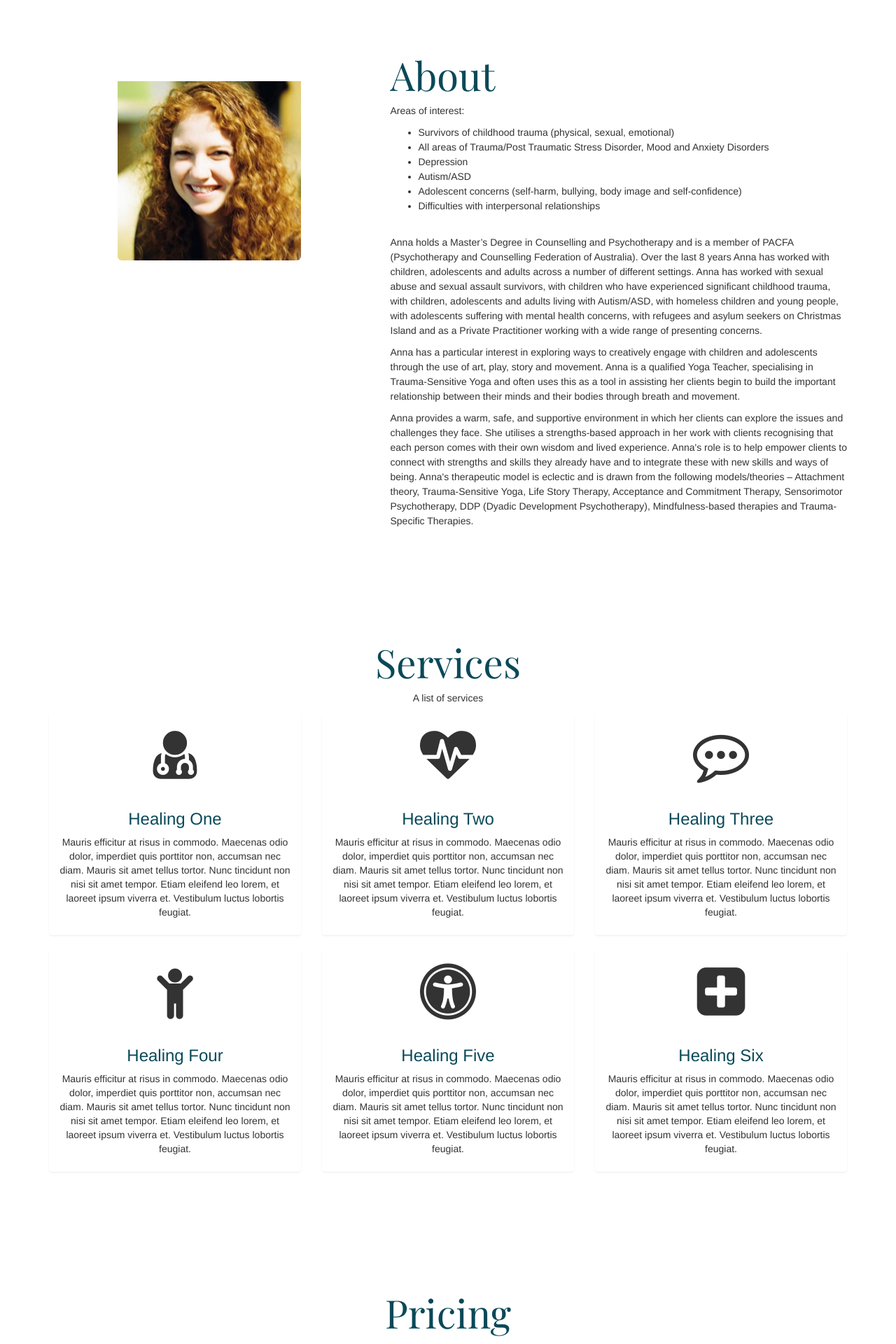
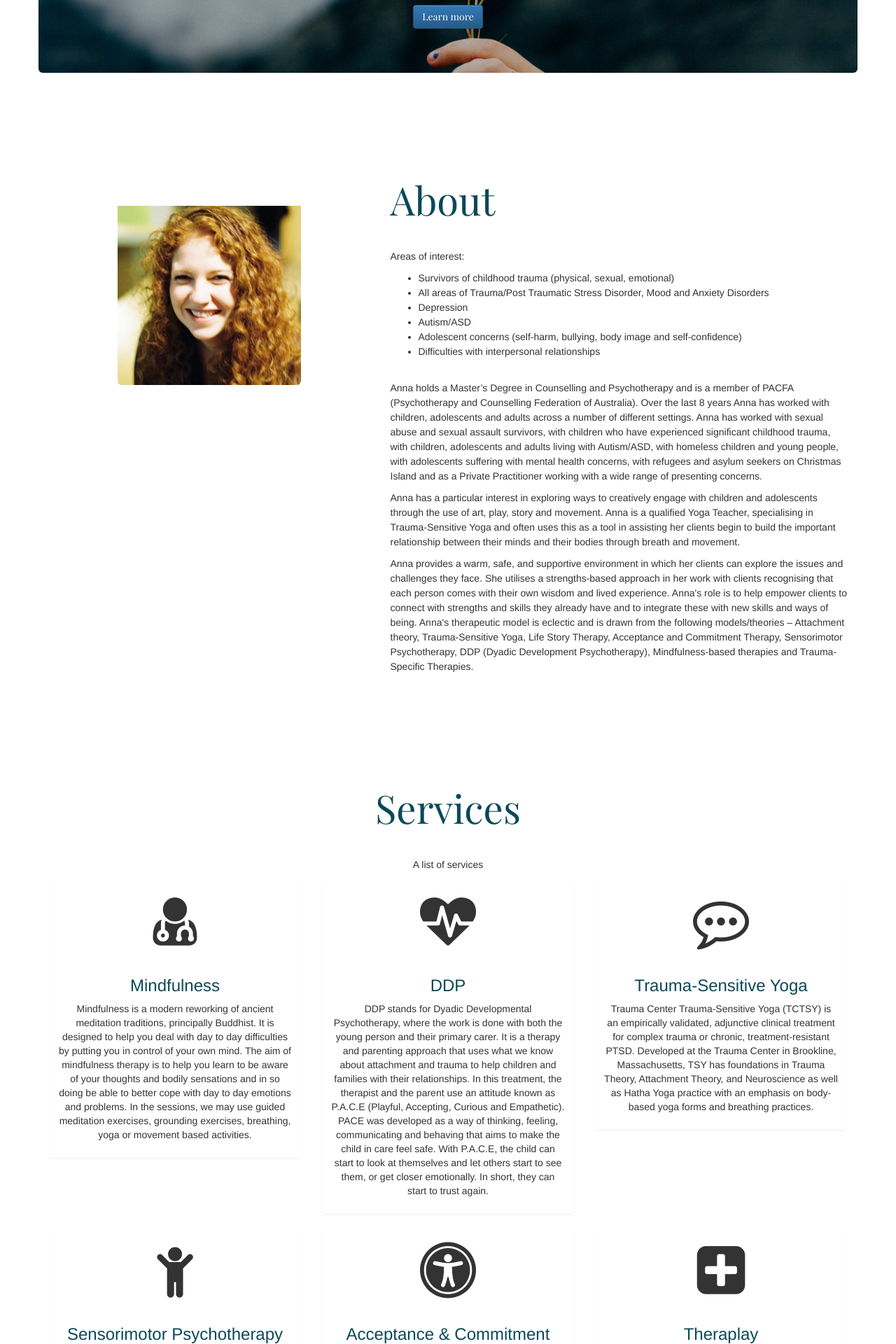
Before and after one commit to bobb3666/GOOD_CODE-staticsite, a Django app: template pages/templates/index.html in a window 1280 px wide. Shown: the part 760-2680 px from the top of the page at 70% size. Run offline with Django 3.2, Linux system fonts and the light colour scheme; the template is opened without the code that fills it, so the values that code supplies are empty; some libraries are stand-ins or nearby versions.

Commit message:
Filled some services section, added yoga section, added a logo

```diff
--- a/pages/static/css/main.css
+++ b/pages/static/css/main.css
@@ -14,7 +14,7 @@ body {
 	text-align: center;
 	background-color: white;
 	margin-top: -60px;
-	padding-top: 40px;
+	padding-top: 0px;
 	padding-bottom: 15px;
 	color: #0A4958;
 
@@ -71,7 +71,11 @@ section {
 	padding-top: 60px;
 	padding-bottom: 30px;
 }
-
+#logopic {
+	padding-bottom: -30px;
+	margin-bottom: -40px;
+	padding-top: 80px;
+}
 h1, h2, h3, h4, h5, h6 {
 	color: #0A4958;
 	padding-top: 10px;
@@ -81,6 +85,7 @@ h1 {
 	padding-top: 40px;
 	font-size: 4em;
 	font-family: 'Playfair Display', serif;
+	padding-bottom: 30px;
 }
 
 footer {
@@ -152,6 +157,10 @@ footer ul {
 	font-weight: 600;
 }
 
+#yoga {
+	text-align: center;
+}
+
 #mappy {
 	padding-top: 20px;
 }
--- a/pages/templates/contact.html
+++ b/pages/templates/contact.html
@@ -1,7 +1,7 @@
 <div class="row">
 	<div class="col-md-offset-3 col-md-6">
 		<h1>Contact</h1>
-		<h2 id="contactNumber">(123) 345 345</h2>
+		<h2 id="contactNumber">0431 304 985</h2>
 	</div>
 </div>
 
@@ -26,8 +26,8 @@
 				123 Local Street<br>
 				St Kilda<br>
 				VIC, 3005<br>
-				<abbr title="Phone">P: </abbr><a href="telto:1233449494">(123) 345 345</a><br>
-				<abbr title="Email">E: </abbr> <a href="mailto:email@email.com">email@email.com</a>
+				<abbr title="Phone">P: </abbr><a href="telto:0431304985">0431 304 985</a><br>
+				<abbr title="Email">E: </abbr> <a href="mailto:annafasolo@gmail.com">annafasolo@gmail.com</a>
 			</address>
 		</p>
 	</div>
--- a/pages/templates/header.html
+++ b/pages/templates/header.html
@@ -1,11 +1,12 @@
 	<div class="row">
 	<div class="container" id="topHeader">
+		<img src="../static/img/logo_01.jpg" alt="..." class="img-responsive img-rounded center-block" id="logopic" width="150px">
 		<h1>AF|<small>Psychotherapy</small></h1>
 		<p>
 			<address>
 				<strong>Anna Fasolo</strong><br>
-				<abbr title="Phone">P: </abbr><a href="tel:1233449494">(123) 345 345</a><br>
-				<abbr title="Email">E: </abbr> <a href="mailto:email@email.com">email@email.com</a>
+				<abbr title="Phone">P: </abbr><a href="telto:0431304985">0431 304 985</a><br>
+				<abbr title="Email">E: </abbr> <a href="mailto:annafasolo@gmail.com">annafasolo@gmail.com</a>
 			</address>
 		</p>
 		<p id="socialButtons">
--- a/pages/templates/index.html
+++ b/pages/templates/index.html
@@ -59,8 +59,12 @@
                     <li>
                         <a class="page-scroll" href="#services">Services</a>
                     </li>
+
                     <li>
                         <a class="page-scroll" href="#pricing">Pricing</a>
+                    </li>
+                    <li>
+                        <a class="page-scroll" href="#yoga">Yoga</a>
                     </li>
                     <li>
                         <a class="page-scroll" href="#contact">Contact</a>
@@ -87,8 +91,13 @@
     {% include 'services.html' %}
     </section>
 
+
     <section id="pricing">
     {% include 'pricing.html' %}
+    </section>
+
+    <section id="yoga">
+    {% include 'yoga.html' %}
     </section>
 
     <section id="contact">
--- a/pages/templates/services.html
+++ b/pages/templates/services.html
@@ -9,9 +9,9 @@
 		<div class="thumbnail myThumbnail">
 			<i class="fa fa-user-md"></i>
 			<div class="caption">
-				<h3>Healing One</h3>
+				<h3>Mindfulness</h3>
 				<p>
-				 Mauris efficitur at risus in commodo. Maecenas odio dolor, imperdiet quis porttitor non, accumsan nec diam. Mauris sit amet tellus tortor. Nunc tincidunt non nisi sit amet tempor. Etiam eleifend leo lorem, et laoreet ipsum viverra et. Vestibulum luctus lobortis feugiat.
+				 Mindfulness is a modern reworking of ancient meditation traditions, principally Buddhist. It is designed to help you deal with day to day difficulties by putting you in control of your own mind. The aim of mindfulness therapy is to help you learn to be aware of your thoughts and bodily sensations and in so doing be able to better cope with day to day emotions and problems. In the sessions, we may use guided meditation exercises, grounding exercises, breathing, yoga or movement based activities.
 				</p>
 			</div>
 		</div>
@@ -20,9 +20,9 @@
 		<div class="thumbnail myThumbnail">
 			<i class="fa fa-heartbeat"></i>
 			<div class="caption">
-				<h3>Healing Two</h3>
+				<h3>DDP</h3>
 				<p>
-				 Mauris efficitur at risus in commodo. Maecenas odio dolor, imperdiet quis porttitor non, accumsan nec diam. Mauris sit amet tellus tortor. Nunc tincidunt non nisi sit amet tempor. Etiam eleifend leo lorem, et laoreet ipsum viverra et. Vestibulum luctus lobortis feugiat.
+				 DDP stands for Dyadic Developmental Psychotherapy, where the work is done with both the young person and their primary carer. It is a therapy and parenting approach that uses what we know about attachment and trauma to help children and families with their relationships. In this treatment, the therapist and the parent use an attitude known as P.A.C.E (Playful, Accepting, Curious and Empathetic). PACE was developed as a way of thinking, feeling, communicating and behaving that aims to make the child in care feel safe. With P.A.C.E, the child can start to look at themselves and let others start to see them, or get closer emotionally. In short, they can start to trust again.
 				</p>
 			</div>
 		</div>
@@ -31,9 +31,9 @@
 		<div class="thumbnail myThumbnail">
 			<i class="fa fa-commenting-o"></i>
 			<div class="caption">
-				<h3>Healing Three</h3>
+				<h3>Trauma-Sensitive Yoga</h3>
 				<p>
-				 Mauris efficitur at risus in commodo. Maecenas odio dolor, imperdiet quis porttitor non, accumsan nec diam. Mauris sit amet tellus tortor. Nunc tincidunt non nisi sit amet tempor. Etiam eleifend leo lorem, et laoreet ipsum viverra et. Vestibulum luctus lobortis feugiat.
+				 Trauma Center Trauma-Sensitive Yoga (TCTSY) is an empirically validated, adjunctive clinical treatment for complex trauma or chronic, treatment-resistant PTSD. Developed at the Trauma Center in Brookline, Massachusetts, TSY has foundations in Trauma Theory, Attachment Theory, and Neuroscience as well as Hatha Yoga practice with an emphasis on body-based yoga forms and breathing practices.
 				</p>
 			</div>
 		</div>
@@ -44,9 +44,15 @@
 		<div class="thumbnail myThumbnail">
 			<i class="fa fa-child"></i>
 			<div class="caption">
-				<h3>Healing Four</h3>
+				<h3>Sensorimotor Psychotherapy</h3>
 				<p>
-				 Mauris efficitur at risus in commodo. Maecenas odio dolor, imperdiet quis porttitor non, accumsan nec diam. Mauris sit amet tellus tortor. Nunc tincidunt non nisi sit amet tempor. Etiam eleifend leo lorem, et laoreet ipsum viverra et. Vestibulum luctus lobortis feugiat.
+				 Sensorimotor Psychotherapy is a method that integrates sensorimotor processing with cognitive and emotional processing in the treatment of trauma. Sensorimotor Psychotherapy™ is a body-centred approach that aims to treat the somatic symptoms of unresolved trauma. While traditional talk therapies utilise the words of a person as the entry point for treatment, this type of therapy depends on the bodily experiences of the individual as a gateway to awareness and improved mental health.
+				</p>
+				<p>
+				Proponents of Sensorimotor Psychotherapy™ hold that traumatic experiences may become trapped deep within the body, with those who are affected sometimes completely unaware of the existence of unresolved trauma. Traditional talk therapies may fail to unearth these unconscious issues.
+				</p>
+				<p>
+					Therapists trained in sensorimotor therapy techniques can help an individual begin to heal by helping that person re-experience, in a safe environment, the physical sensations associated with a traumatic event.
 				</p>
 			</div>
 		</div>
@@ -55,9 +61,17 @@
 		<div class="thumbnail myThumbnail">
 			<i class="fa fa-universal-access"></i>
 			<div class="caption">
-				<h3>Healing Five</h3>
+				<h3>Acceptance &amp; Commitment Therapy (ACT)</h3>
 				<p>
-				 Mauris efficitur at risus in commodo. Maecenas odio dolor, imperdiet quis porttitor non, accumsan nec diam. Mauris sit amet tellus tortor. Nunc tincidunt non nisi sit amet tempor. Etiam eleifend leo lorem, et laoreet ipsum viverra et. Vestibulum luctus lobortis feugiat.
+				 Acceptance and Commitment Therapy (ACT) gets its name from one of its core messages: acceptwhat is out of your personal control, and commit to action that improves and enriches your life.
+				</p>
+				<p>
+					The aim of ACT is to maximise human potential for a rich, full and meaningful life. ACT (which is pronounced as the word &#39;act&#39;, not as the initials) does this by:
+					<ul><li>a) teaching you psychological skills to deal with your painful thoughts and feelings effectively - in such a way that they have much less impact and influence over you (these are known as mindfulness skills).
+					</li><br />
+					<li>b) helping you to clarify what is truly important and meaningful to you - i.e your values - then use that knowledge to guide, inspire and motivate you to change your life for the better.
+					</li>
+				</ul>
 				</p>
 			</div>
 		</div>
@@ -66,9 +80,11 @@
 		<div class="thumbnail myThumbnail">
 			<i class="fa fa-plus-square"></i>
 			<div class="caption">
-				<h3>Healing Six</h3>
+				<h3>Theraplay</h3>
 				<p>
-				 Mauris efficitur at risus in commodo. Maecenas odio dolor, imperdiet quis porttitor non, accumsan nec diam. Mauris sit amet tellus tortor. Nunc tincidunt non nisi sit amet tempor. Etiam eleifend leo lorem, et laoreet ipsum viverra et. Vestibulum luctus lobortis feugiat.
+				Theraplay is a proactive, intensive, relationship focused parent-child therapy (great for foster carers and residential carers too!) It is modelled on the natural patterns of healthy interaction between parent and child: the kind of interaction that leads to secure attachment. Theraplay interactions focus on four essential qualities found in parent-child relationships: Structure, Engagement, Nurture, and Challenge. Theraplay sessions create an active, emotional connection between the child and parent or caregiver, resulting in a changed view of the self as worthy and lovable and of relationships as positive and rewarding.
+			</p><p>
+			During sessions, the therapist guides the parent and child through playful, fun games, developmentally challenging activities, and tender, nurturing activities. The very act of engaging each other in this way helps the parent regulate the child’s behaviour and communicate love, joy, and safety to the child. It helps the child feel secure, cared for, connected and worthy.
 				</p>
 			</div>
 		</div>
--- /dev/null
+++ b/pages/templates/yoga.html
@@ -0,0 +1,30 @@
+<div class="row">
+	<div class="row">
+	<div class="col-md-offset-3 col-md-6">
+		<h1>Yoga</h1>
+		<p> Anna is a qualified a Psychotherapist, currently working with children who have experienced childhood trauma, aiming to bring playfulness, love, acceptance and curiosity into their worlds. She was a fairy, bringing magic into the lives of children and adults for many years back in her home town of Perth and continues to sprinkle fairy magic on the children and adults she works with now. Anna delights in bringing together the art of play, magic and connection through this beautiful practise of yoga. Her yoga classes emphasise the importance of the connection between mind and body, the balance between hold on and letting go, kindness to others and to self and always incorporate some playfulness.
+		</p>
+		<p>
+			Anna can take group or private classes. She has completed her 200 hour Teacher Training with Power Living, her 50 hour Yin Teacher Training with Jo Phee, 50 hour Super Sequencing Teacher Training with Laughing Lotus and her Kid’s Yoga Teacher Training with Zenergy.
+		</p>
+	</div>
+	</div>
+
+	<div class="row" id="pricingTable">
+	<div class="col-md-offset-3 col-md-6">
+		<table class="table table-striped" >
+			<tr>
+
+				<td>Group Classes</td>
+				<td>$15 pp / hr</td>
+			</tr>
+			<tr>
+				<td>Private Classes</td>
+				<td>$70 / hr</td>
+			</tr>
+
+
+		</table>
+		</div>
+	</div>
+</div>
```
Also changed, not shown: pages/static/img/logo_01.jpg (added).
